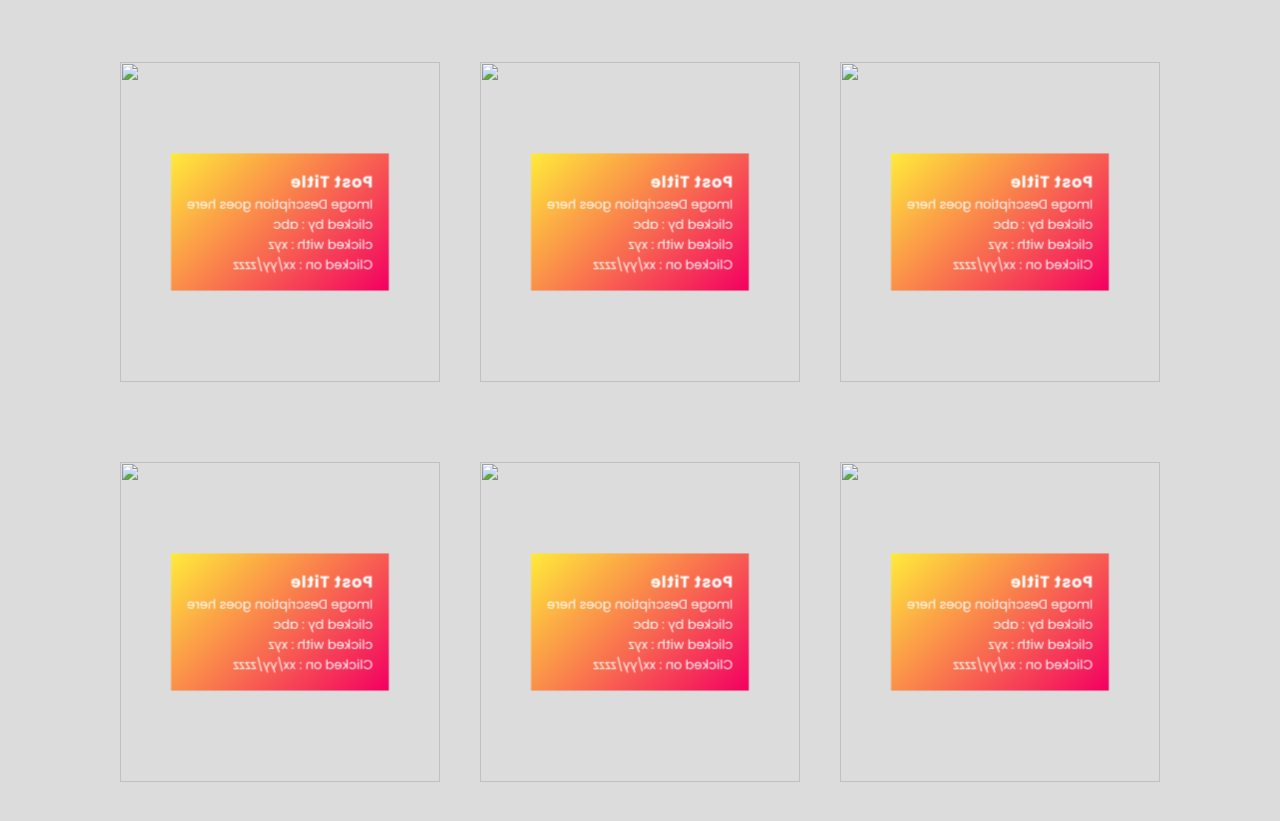
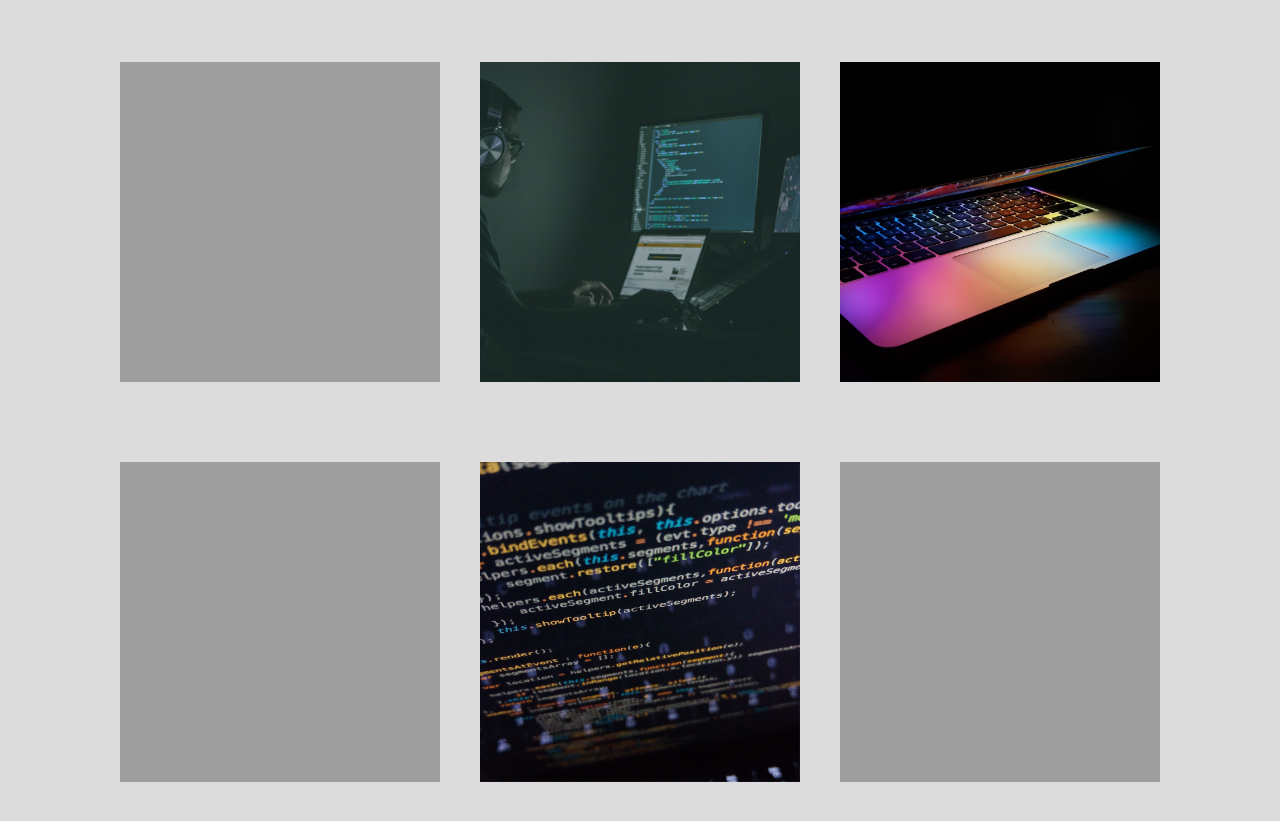
Before and after one commit to rohan-cce/3D-Image-Hover-Effect, a plain HTML site: page index.html in a window 1280 px wide. Shown: the part 51-872 px from the top of the page. Drawn offline with Linux system fonts and the light colour scheme; the site is published under a folder, as on GitHub Pages, so addresses that start at the root find nothing.

Commit message:
solve issue

```diff
--- a/index.html
+++ b/index.html
@@ -14,7 +14,7 @@
         <div class="card">
             <div class="box">
                 <div class="imgBx">
-                    <img src="/images/img1.jpg" width="300px" height="300px">
+                    <img src="images/img1.jpg" width="300px" height="300px">
                 </div>
                 <div class="contentBx">
                     <div>
@@ -31,7 +31,7 @@
         <div class="card">
             <div class="box">
                 <div class="imgBx">
-                    <img src="/images/img2.jpg" width="300px" height="300px">
+                    <img src="images/img2.jpg" width="300px" height="300px">
                 </div>
                 <div class="contentBx">
                     <div>
@@ -48,7 +48,7 @@
         <div class="card">
             <div class="box">
                 <div class="imgBx">
-                    <img src="/images/img3.jpg" width="300px" height="300px">
+                    <img src="images/img3.jpg" width="300px" height="300px">
                 </div>
                 <div class="contentBx">
                     <div>
@@ -65,7 +65,7 @@
         <div class="card">
             <div class="box">
                 <div class="imgBx">
-                    <img src="/images/img4.jpg" width="300px" height="300px">
+                    <img src="images/img4.jpg" width="300px" height="300px">
                 </div>
                 <div class="contentBx">
                     <div>
@@ -82,7 +82,7 @@
         <div class="card">
             <div class="box">
                 <div class="imgBx">
-                    <img src="/images/img5.jpg" width="300px" height="300px">
+                    <img src="images/img5.jpg" width="300px" height="300px">
                 </div>
                 <div class="contentBx">
                     <div>
@@ -99,7 +99,7 @@
         <div class="card">
             <div class="box">
                 <div class="imgBx">
-                    <img src="/images/img6.jpg" width="300px" height="300px">
+                    <img src="images/img6.jpg" width="300px" height="300px">
                 </div>
                 <div class="contentBx">
                     <div>
```
